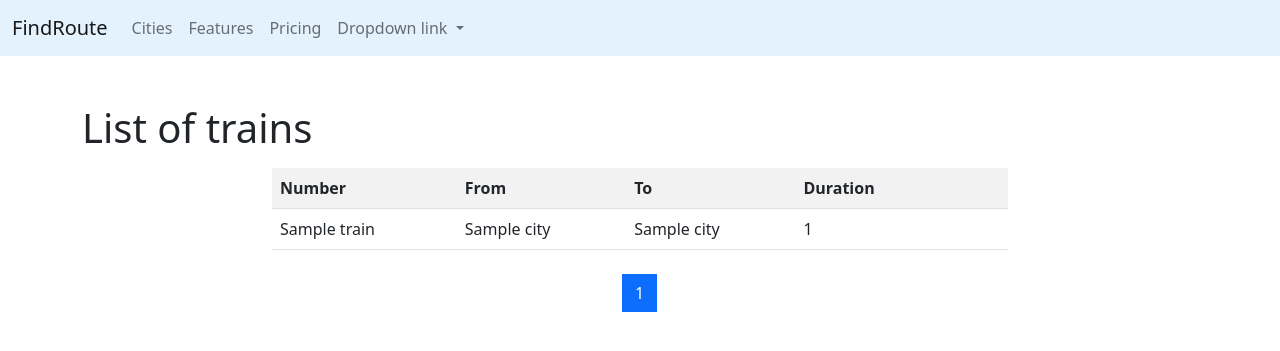
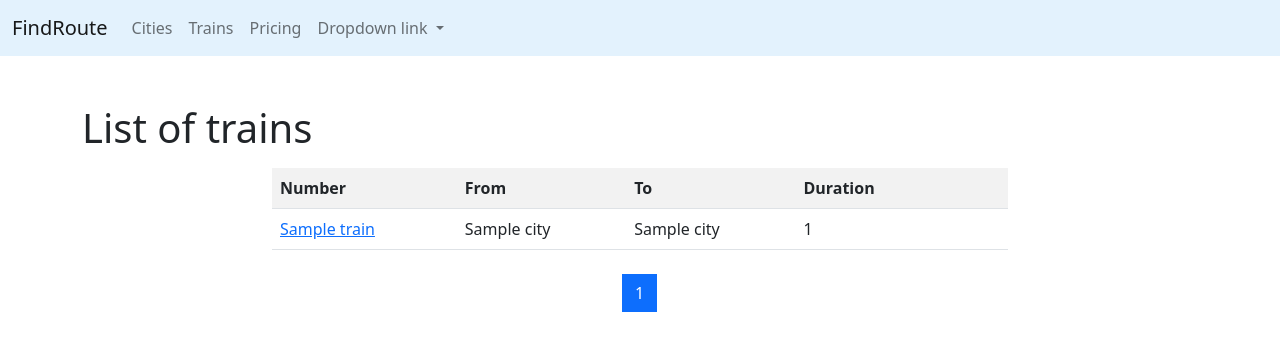
Before and after one commit to murashk1n/python_django_bootstrap, a Django app: page /trains/ in a window 1280 px wide. Shown: the top 351 px of the page. Run offline with Django 4.2, Linux system fonts and the light colour scheme; tables that the repository leaves empty hold one stand-in row (values such as "Sample post").

Commit message:
add train detail page

```diff
--- a/templates/base.html
+++ b/templates/base.html
@@ -1,4 +1,5 @@
 {% url 'cities:home' as cities_home_url %}
+{% url 'trains:home' as trains_home_url %}
 <!doctype html>
 <html lang="en">
 <head>
@@ -26,8 +27,8 @@
                     <a class="nav-link {% if request.path == cities_home_url %} active {% endif %}"
                        aria-current="page" href="{% url 'cities:home' %}">Cities</a>
                 </li>
-                <li class="nav-item">
-                    <a class="nav-link" href="#">Features</a>
+                <li class="nav-item {% if request.path == trains_home_url %} active {% endif %}">
+                    <a class="nav-link" href="{% url 'trains:home' %}">Trains</a>
                 </li>
                 <li class="nav-item">
                     <a class="nav-link" href="#">Pricing</a>
--- a/trains/templates/trains/home.html
+++ b/trains/templates/trains/home.html
@@ -16,8 +16,7 @@
             {% for object in page_obj %}
             <tr>
                 <td>
-                    {#<a href="{% url 'trains:detail' pk=object.id %}">{{object.name}}</a>#}
-                    {{object.name}}
+                    <a href="{% url 'trains:detail' pk=object.id %}">{{object.name}}</a>
                 </td>
                 <td>{{object.from_city}}</td>
                 <td>{{object.to_city}}</td>
--- a/trains/urls.py
+++ b/trains/urls.py
@@ -5,7 +5,7 @@ from trains.views import *
 urlpatterns = [
     # path('', home, name='home'),
     path('', TrainListView.as_view(), name='home'),
-    # path('detail/<int:pk>/', TrainDetailView.as_view(), name='detail'),
+    path('detail/<int:pk>/', TrainDetailView.as_view(), name='detail'),
     # path('update/<int:pk>/', TrainUpdateView.as_view(), name='update'),
     # path('delete/<int:pk>/', TrainDeleteView.as_view(), name='delete'),
     # path('add/', TrainCreateView.as_view(), name='create'),
--- a/trains/views.py
+++ b/trains/views.py
@@ -9,8 +9,8 @@ from django.views.generic import DetailView, CreateView, UpdateView, DeleteView,
 from trains.models import Train
 
 __all__ = (
-    'home', 'TrainListView'
-    # 'TrainDetailView', 'TrainCreateView',
+    'home', 'TrainListView', 'TrainDetailView',
+    # 'TrainCreateView',
     # 'TrainUpdateView', 'TrainDeleteView',
 )
 
@@ -20,7 +20,7 @@ def home(request, pk=None):
     lst = Paginator(qs, 2)
     page_number = request.GET.get('page')
     page_obj = lst.get_page(page_number)
-    context = {'page_obj': page_obj,}
+    context = {'page_obj': page_obj, }
     return render(request, 'cities/home.html', context)
 
 
@@ -29,11 +29,11 @@ class TrainListView(ListView):
     model = Train
     template_name = 'trains/home.html'
 
-# class TrainDetailView(DetailView):
-#     queryset = Train.objects.all()
-#     template_name = 'cities/detail.html'
-#
-#
+
+class TrainDetailView(DetailView):
+    queryset = Train.objects.all()
+    template_name = 'trains/detail.html'
+
 # class TrainCreateView(SuccessMessageMixin, CreateView):
 #     model = Train
 #     form_class = TrainForm
```
Also changed, not shown: trains/templates/trains/detail.html (+17 -4 lines).
